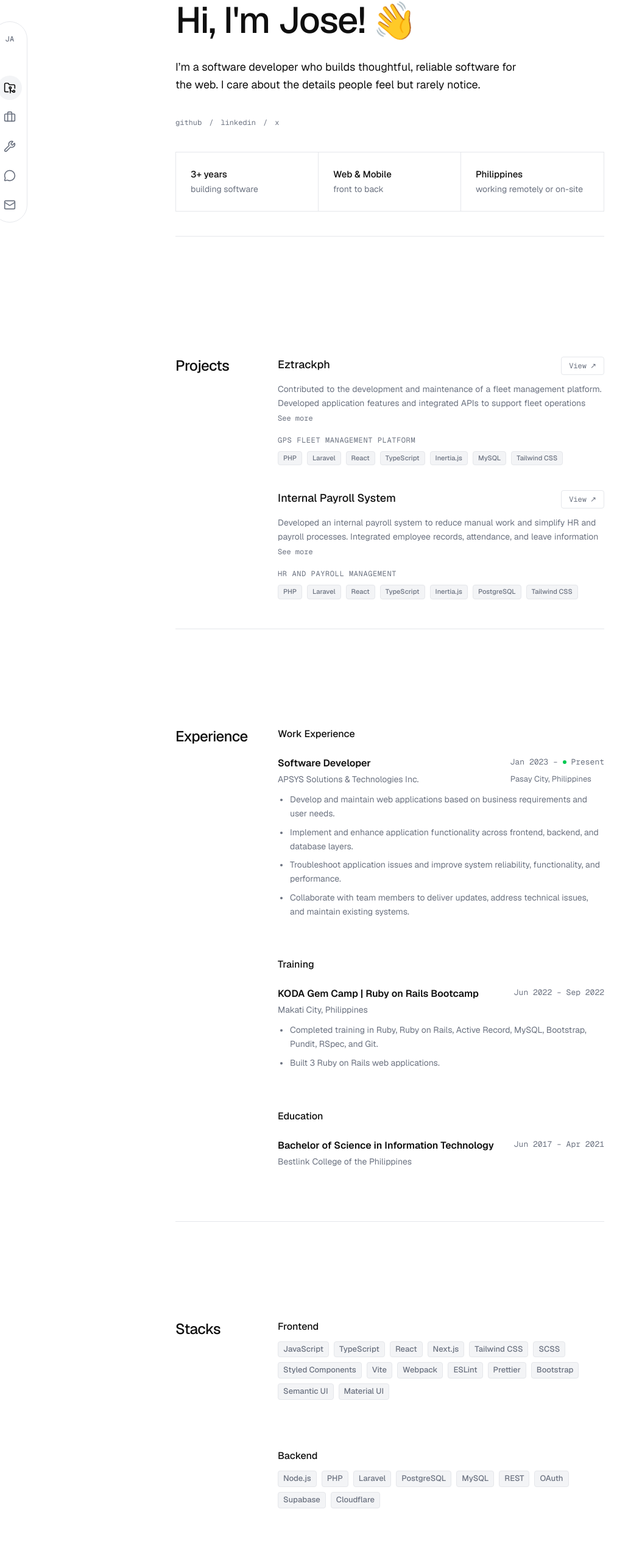
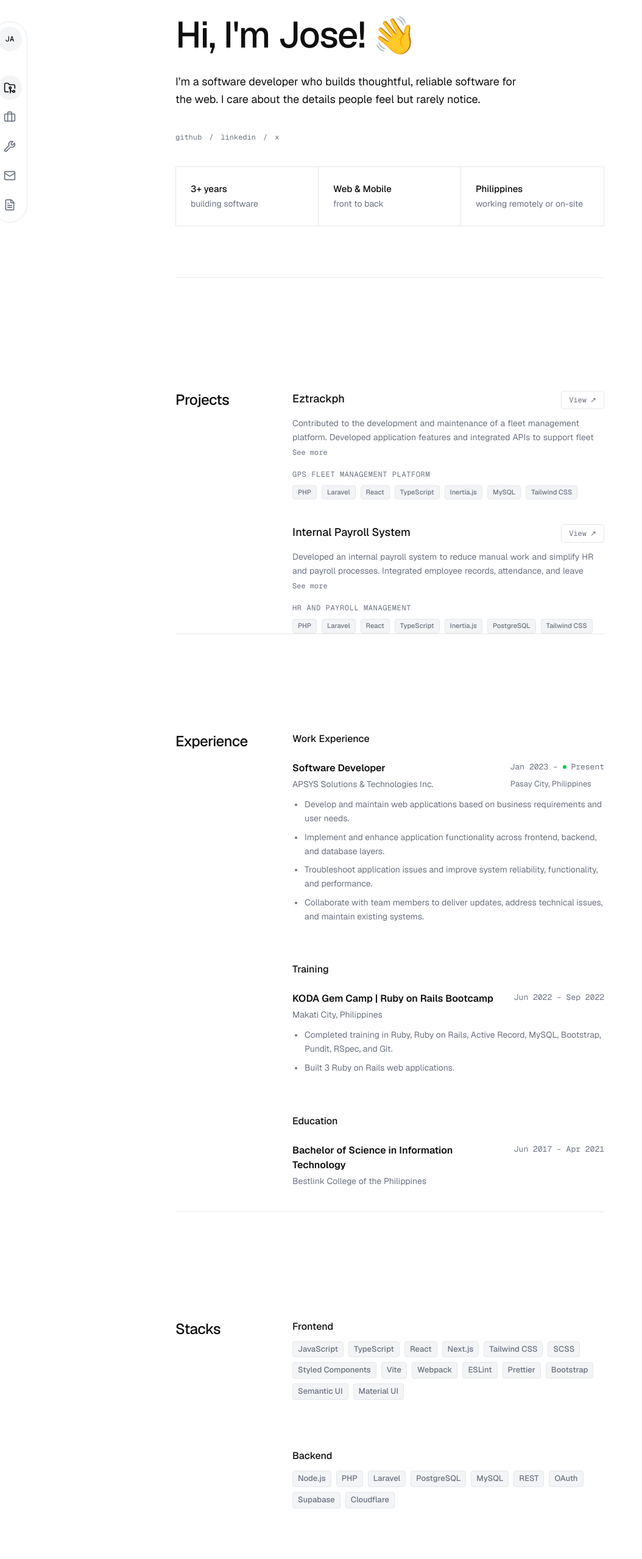
Before and after one commit to josegerryacevedo/personal-portfolio, a Next.js app: page / in a window 1280 px wide. Shown: the part 200-2757 px from the top of the page at 61% size, without its empty margins (0-1054 px from the left). Built offline with nearby package versions, Linux system fonts and the light colour scheme.

Commit message:
Implement SectionContainer component for consistent layout across sections; update styling in Experience, Projects, Skills, and Hero components for improved responsiveness; adjust Navbar for better interaction; modify buildout configuration file.

```diff
--- a/src/app/globals.css
+++ b/src/app/globals.css
@@ -46,6 +46,7 @@ html {
   color-scheme: light dark;
   scroll-behavior: smooth;
   scroll-padding-top: var(--nav-height, 3.5rem);
+  scroll-snap-type: y proximity;
 }
 
 @media (prefers-reduced-motion: reduce) {
@@ -184,3 +185,7 @@ body {
 @media (prefers-reduced-motion: reduce) {
   .wave-jump { animation: none; }
 }
+
+section { scroll-snap-align: start; }
+
+:root { --dock-height: 52px; }
--- a/src/app/layout.tsx
+++ b/src/app/layout.tsx
@@ -18,7 +18,7 @@ export default function RootLayout({ children }: LayoutProps<"/">) {
     >
       <body className="min-h-screen flex flex-col bg-background text-foreground">
         <Navbar />
-        <main className="flex-1 pb-20 md:pb-0">{children}</main>
+        <main className="flex-1 pb-[calc(var(--dock-height)+env(safe-area-inset-bottom)+24px)] md:pb-0">{children}</main>
         <Footer />
       </body>
     </html>
--- a/src/components/Experience.tsx
+++ b/src/components/Experience.tsx
@@ -2,6 +2,7 @@
 
 import { useEffect, useRef, useState } from "react";
 import { Reveal, RevealItem } from "@/components/reveal";
+import SectionContainer from "@/components/section-container";
 import ExperienceHeader from "@/components/ExperienceHeader";
 import { BladeFlash } from "@/components/blade-flash";
 
@@ -47,13 +48,13 @@ export default function Experience() {
 
       className="mx-auto max-w-3xl px-4 py-16 sm:px-6 sm:py-20 md:px-8 scroll-mt-20"
     >
-      <Reveal className="grid grid-cols-1 md:grid-cols-[120px_1fr] gap-8 md:gap-12 pb-8 md:pb-12">
+      <Reveal className="grid grid-cols-1 md:grid-cols-[160px_1fr] gap-4 md:gap-8">
         <div className="md:sticky md:top-[calc(var(--nav-height,3.5rem)+1rem)] md:self-start">
           <RevealItem as="h2" className="text-xl sm:text-2xl font-medium tracking-tight text-foreground">
             <BladeFlash as="span" trigger="view">Experience</BladeFlash>
           </RevealItem>
         </div>
-        <div className="space-y-10">
+        <div className="space-y-6 md:space-y-10">
           <RevealItem>
             <div className="mb-16">
               <h3 className="text-base font-medium text-foreground mb-6">Work Experience</h3>
--- a/src/components/Footer.tsx
+++ b/src/components/Footer.tsx
@@ -4,7 +4,7 @@ import { Reveal, RevealItem } from "@/components/reveal";
 
 export default function Footer() {
   return (
-    <footer id="contact" className="w-full py-6 mt-auto">
+    <footer className="w-full py-6 mt-auto">
       <Reveal className="mx-auto max-w-3xl flex flex-col sm:flex-row items-center justify-between gap-4 px-4 sm:px-6 md:px-8">
         <RevealItem>
           <div className="flex items-center gap-2">
--- a/src/components/Hero.tsx
+++ b/src/components/Hero.tsx
@@ -2,6 +2,7 @@
 
 import { useEffect, useRef, useState } from "react";
 import { motion, useReducedMotion } from "motion/react";
+import { SectionContainer } from "@/components/section-container";
 import { CYCLE, FLASH_END, JUMP_SPAN, START_DELAY } from "@/lib/hero-timing";
 import { BladeFlash } from "@/components/blade-flash";
 
@@ -57,8 +58,11 @@ useEffect(() => {
   }, [mounted]);
 return (
     <section
-      className="relative mx-auto flex w-full max-w-3xl flex-col justify-center gap-6 px-4 py-8 min-h-[calc(100dvh-var(--nav-height,3.5rem))] min-h-[calc(100svh-var(--nav-height,3.5rem))] sm:px-6 sm:py-10 md:px-8"
+      id="hero"
+      className="min-h-[100svh] md:min-h-dvh flex flex-col justify-center pt-16 md:pt-24 pb-[calc(var(--dock-height)+env(safe-area-inset-bottom)+16px+6vh)] md:pb-[calc(6rem+6vh)]"
     >
+<div className="flex-1 flex flex-col justify-center">
+        <SectionContainer className="flex flex-col gap-6">
           <motion.div
             className="flex flex-col gap-6"
             variants={containerVariants}
@@ -193,15 +197,12 @@ return (
           </motion.div>
         ))}
       </motion.div>
+      </SectionContainer>
+      </div>
 
-      <motion.hr
-        className="mt-4 border-t border-border"
-        initial={prefersReducedMotion ? false : { opacity: 0, scaleX: 0 }}
-        animate={{ opacity: 1, scaleX: 1 }}
-        transition={{ delay: 0.75, duration: 0.5, ease: "easeOut" }}
-        style={{ transformOrigin: "left" }}
-        aria-hidden="true"
-      />
+<SectionContainer>
+        <hr className="section-divider" />
+      </SectionContainer>
     </section>
   );
 }
--- a/src/components/Navbar.tsx
+++ b/src/components/Navbar.tsx
@@ -6,16 +6,16 @@ import {
   FolderGit2,
   Briefcase,
   Wrench,
-  MessageCircle,
   Mail,
+  FileText,
 } from "lucide-react";
 
 const navItems = [
   { id: "projects", label: "Projects", icon: FolderGit2, href: "#projects" },
   { id: "experience", label: "Experience", icon: Briefcase, href: "#experience" },
   { id: "skills", label: "Skills", icon: Wrench, href: "#skills" },
-  { id: "contact", label: "Contact", icon: MessageCircle, href: "#contact" },
   { id: "email", label: "Email", icon: Mail, href: "mailto:josegerryacevedojr@gmail.com" },
+  { id: "resume", label: "Download resume", icon: FileText, href: "/resume.pdf" },
 ] as const;
 
 export default function Navbar() {
@@ -24,6 +24,7 @@ export default function Navbar() {
   const [focusedId, setFocusedId] = useState<string | null>(null);
   const [canHover, setCanHover] = useState(false);
   const [isDesktop, setIsDesktop] = useState(false);
+  const [heroInView, setHeroInView] = useState(true);
   const prefersReducedMotion = useReducedMotion();
 
   useEffect(() => {
@@ -46,16 +47,55 @@ export default function Navbar() {
           if (entry.isIntersecting) setActiveId(entry.target.id);
         });
       },
-      { rootMargin: "-40% 0px -40% 0px", threshold: 0 }
+      { rootMargin: "-40% 0px -50% 0px", threshold: 0 }
     );
     sections.forEach((s) => observer.observe(s));
-    return () => observer.disconnect();
+    const hero = document.getElementById("hero");
+    let heroObserver: IntersectionObserver | null = null;
+    if (hero) {
+      heroObserver = new IntersectionObserver(([entry]) => {
+        setHeroInView(entry.isIntersecting);
+      }, { rootMargin: "-40% 0px -50% 0px", threshold: 0 });
+      heroObserver.observe(hero);
+    }
+    return () => {
+      observer.disconnect();
+      heroObserver?.disconnect();
+    };
+  }, []);
+  useEffect(() => {
+    const sections = navItems
+      .map((item) => document.getElementById(item.id))
+      .filter(Boolean) as HTMLElement[];
+    if (!sections.length) return;
+    const observer = new IntersectionObserver(
+      (entries) => {
+        entries.forEach((entry) => {
+          if (entry.isIntersecting) setActiveId(entry.target.id);
+        });
+      },
+      { rootMargin: "-40% 0px -50% 0px", threshold: 0 }
+    );
+    sections.forEach((s) => observer.observe(s));
+    const hero = document.getElementById("hero");
+    let heroObserver: IntersectionObserver | null = null;
+    if (hero) {
+      heroObserver = new IntersectionObserver(([entry]) => {
+        setHeroInView(entry.isIntersecting);
+      }, { rootMargin: "-40% 0px -50% 0px", threshold: 0 });
+      heroObserver.observe(hero);
+    }
+    return () => {
+      observer.disconnect();
+      heroObserver?.disconnect();
+    };
   }, []);
 
   const showTooltip = (id: string) => hoveredId === id || focusedId === id;
 
   const scrollToTop = () => {
-    window.scrollTo({ top: 0, behavior: "smooth" });
+    const reduced = window.matchMedia("(prefers-reduced-motion: reduce)").matches;
+    window.scrollTo({ top: 0, behavior: reduced ? "auto" : "smooth" });
   };
 
   return (
@@ -64,13 +104,15 @@ export default function Navbar() {
       initial={prefersReducedMotion ? false : { opacity: 0, x: -12 }}
       animate={{ opacity: 1, x: 0 }}
       transition={{ duration: 0.4, delay: 0.6, ease: "easeOut" }}
-      className="fixed z-50 flex gap-2 p-2 rounded-full border border-border bg-background/80 backdrop-blur supports-[backdrop-filter]:bg-background/70 md:flex-col md:left-4 md:top-1/2 md:-translate-y-1/2 md:bottom-auto bottom-4 left-1/2 -translate-x-1/2"
+      className="fixed z-50 flex gap-2 p-2 rounded-full border border-border bg-background/90 backdrop-blur supports-[backdrop-filter]:bg-background/70 md:flex-col md:left-4 md:top-1/2 md:-translate-y-1/2 md:bottom-auto bottom-20 left-1/2 -translate-x-1/2"
     >
       <button
         type="button"
         aria-label="Top"
         onClick={scrollToTop}
-        className="flex h-10 w-10 items-center justify-center rounded-full font-mono text-xs font-medium text-muted transition-transform duration-150 motion-reduce:transition-none hover:scale-[1.08] active:scale-[0.95] focus-visible:outline focus-visible:outline-2 focus-visible:outline-offset-2 focus-visible:outline-foreground hover:text-foreground"
+        className={`flex h-10 w-10 items-center justify-center rounded-full font-mono text-xs font-medium transition-transform duration-150 motion-reduce:transition-none hover:scale-[1.08] active:scale-[0.95] focus-visible:outline focus-visible:outline-2 focus-visible:outline-offset-2 focus-visible:outline-foreground ${
+            heroInView ? "bg-border-soft text-foreground" : "text-muted hover:text-foreground"
+          }`}
       >
         JA
       </button>
@@ -91,7 +133,8 @@ export default function Navbar() {
               onClick={() => {
                 if (item.href.startsWith("#")) {
                   const el = document.querySelector(item.href);
-                  el?.scrollIntoView({ behavior: "smooth" });
+                  const reduced = window.matchMedia("(prefers-reduced-motion: reduce)").matches;
+                  el?.scrollIntoView({ behavior: reduced ? "auto" : "smooth", block: "start" });
                 } else {
                   window.location.href = item.href;
                 }
--- a/src/components/Projects.tsx
+++ b/src/components/Projects.tsx
@@ -3,6 +3,7 @@
 import { useEffect, useRef, useState } from "react";
 import { Reveal, RevealItem } from "@/components/reveal";
 import { BladeFlash } from "@/components/blade-flash";
+import SectionContainer from "@/components/section-container";
 import { motion } from "motion/react";
 
 const projects = [
@@ -58,13 +59,13 @@ export default function Projects() {
       id="projects"
       className="mx-auto max-w-3xl px-4 pt-8 pb-16 sm:px-6 sm:pt-10 sm:pb-20 md:px-8 scroll-mt-20"
     >
-      <Reveal className="grid grid-cols-1 md:grid-cols-[120px_1fr] gap-8 md:gap-12 pb-8 md:pb-12">
+      <Reveal className="grid grid-cols-1 md:grid-cols-[160px_1fr] gap-4 md:gap-8">
         <div className="md:sticky md:top-[calc(var(--nav-height,3.5rem)+1rem)] md:self-start">
           <RevealItem as="h2" className="text-xl sm:text-2xl font-medium tracking-tight text-foreground">
             <BladeFlash as="span" trigger="view">Projects</BladeFlash>
           </RevealItem>
         </div>
-        <div className="space-y-10">
+        <div className="space-y-6 md:space-y-10">
           {projects.map((p) => (
             <RevealItem key={p.title} as="article" className="group">
               <div className="flex flex-wrap items-baseline justify-between gap-2 mb-3">
--- a/src/components/Skills.tsx
+++ b/src/components/Skills.tsx
@@ -1,4 +1,5 @@
 import { Reveal, RevealItem } from "@/components/reveal";
+import SectionContainer from "@/components/section-container";
 import { BladeFlash } from "@/components/blade-flash";
 
 const groups = [
@@ -51,8 +52,9 @@ const groups = [
 
 export default function Skills() {
   return (
-    <section id="skills" className="mx-auto max-w-3xl px-4 py-16 sm:px-6 sm:py-20 md:px-8 scroll-mt-20">
-      <Reveal className="grid grid-cols-1 md:grid-cols-[120px_1fr] gap-8 md:gap-12 pb-8 md:pb-12">
+    <section className="min-h-0 lg:min-h-screen lg:min-h-dvh py-12 md:py-16 lg:py-24">
+      <SectionContainer id="skills" className="pb-8 md:pb-12 scroll-mt-12 md:scroll-mt-16">
+      <Reveal className="grid grid-cols-1 md:grid-cols-[160px_1fr] gap-4 md:gap-8">
         <div className="md:sticky md:top-[calc(var(--nav-height,3.5rem)+1rem)] md:self-start">
           <RevealItem as="h2" className="text-xl sm:text-2xl font-medium tracking-tight text-foreground">
             <BladeFlash as="span" trigger="view">Stacks</BladeFlash>
@@ -62,7 +64,7 @@ export default function Skills() {
           <Reveal className="flex flex-wrap gap-20" stagger={0.05}>
             {groups.map((g) => (
               <RevealItem key={g.label}>
-                <div className="min-w-[200px]">
+                <div>
                   <h4 className="text-base font-medium text-foreground mb-3">
                     {g.label}
                   </h4>
@@ -82,6 +84,7 @@ export default function Skills() {
           </Reveal>
         </div>
       </Reveal>
+      </SectionContainer>
     </section>
   );
 }
--- /dev/null
+++ b/src/components/section-container.tsx
@@ -0,0 +1,23 @@
+import React from "react";
+
+type SectionContainerProps = {
+  children: React.ReactNode;
+  className?: string;
+  as?: keyof React.JSX.IntrinsicElements;
+  id?: string;
+};
+
+export function SectionContainer({
+  children,
+  className = "",
+  as: Tag = "div",
+  id,
+}: SectionContainerProps) {
+  return (
+    <div id={id} className={`mx-auto w-full max-w-3xl px-5 md:px-6 lg:px-8 ${className}`}>
+      {children}
+    </div>
+  );
+}
+
+export default SectionContainer;
```
Also changed, not shown: buildout.txt. Lines whose indentation alone changed are shown as unchanged.
